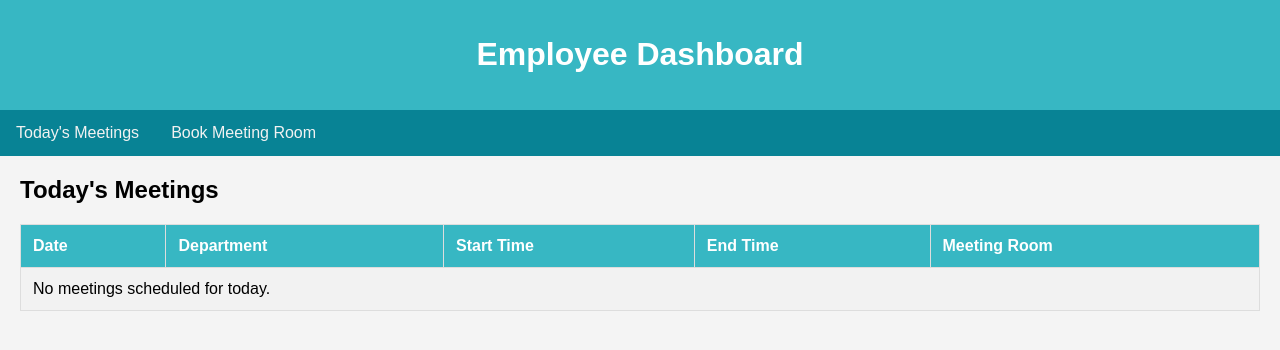
After one commit to FATHIMA-NS/meetings.metro.com, a PHP site: page /new_employee_dashboard.php in a window 1280 px wide. The commit adds this page. Shown: the top 350 px of the page. Run offline with PHP 8.4, Linux system fonts and the light colour scheme; the visitor is signed in with stand-in values (Sample User, id 1); data that the repository does not hold is empty.

Commit message:
employee dashboard modified admin approval scripted

```diff
--- a/book_meeting.php
+++ b/book_meeting.php
@@ -34,7 +34,7 @@ if ($_SERVER["REQUEST_METHOD"] == "GET" && isset($_GET['date'])) {
             <input type="number" id="capacity" name="capacity" required><br>
             <label for="description">Description:</label>
             <textarea id="description" name="description" rows="4" cols="50"></textarea><br>
-            <label for="tea">Tea Required:</label>
+            <label for="tea">Refreshment Required:</label>
             <input type="checkbox" id="tea" name="tea" value="1"><br>
             <button type="submit">Check Availability</button>
         </form>
--- a/login.php
+++ b/login.php
@@ -36,7 +36,7 @@ if ($_SERVER['REQUEST_METHOD'] == 'POST') {
                 exit();
             } else if ($user_post == 'employee') {
                 $_SESSION['employee_logged_in'] = true; // This is crucial for the employee dashboard
-                header("Location: employee_dashboard.php");
+                header("Location: new_employee_dashboard.php");
                 exit();
             } else {
                 header("Location: login.php?error=Unknown user role");
--- /dev/null
+++ b/new_employee_dashboard.php
@@ -0,0 +1,132 @@
+<?php
+session_start();
+
+// Check if the user is logged in and is an employee
+if (!isset($_SESSION['user_id']) || $_SESSION['user_post'] !== 'employee') {
+    header("Location: login.php");
+    exit();
+}
+
+// Database connection
+$servername = "localhost";
+$username = "root";
+$password = "";
+$dbname = "metro_meetings";
+
+$conn = new mysqli($servername, $username, $password, $dbname);
+
+if ($conn->connect_error) {
+    die("Connection failed: " . $conn->connect_error);
+}
+
+// Fetch today's meetings
+$date = date('Y-m-d');
+$sql = "SELECT * FROM meetings WHERE meeting_date = '$date'";
+$result = $conn->query($sql);
+?>
+
+<!DOCTYPE html>
+<html lang="en">
+<head>
+    <meta charset="UTF-8">
+    <meta name="viewport" content="width=device-width, initial-scale=1.0">
+    <title>Employee Dashboard</title>
+    <style>
+        body {
+            font-family: Arial, sans-serif;
+            background-color: #f4f4f4;
+            margin: 0;
+            padding: 0;
+        }
+        .header {
+            background-color: #37B7C3;
+            color: white;
+            padding: 15px;
+            text-align: center;
+        }
+        .content {
+            padding: 20px;
+        }
+        .nav {
+            background-color: #088395;
+            overflow: hidden;
+        }
+        .nav a {
+            float: left;
+            display: block;
+            color: #f2f2f2;
+            text-align: center;
+            padding: 14px 16px;
+            text-decoration: none;
+        }
+        .nav a:hover {
+            background-color: #ddd;
+            color: black;
+        }
+        h2 {
+            margin-top: 0;
+        }
+        table {
+            width: 100%;
+            border-collapse: collapse;
+            margin-top: 20px;
+        }
+        table, th, td {
+            border: 1px solid #ddd;
+        }
+        th, td {
+            padding: 12px;
+            text-align: left;
+        }
+        th {
+            background-color: #37B7C3;
+            color: white;
+        }
+        tr:nth-child(even) {
+            background-color: #f2f2f2;
+        }
+    </style>
+</head>
+<body>
+    <div class="header">
+        <h1>Employee Dashboard</h1>
+    </div>
+
+    <div class="nav">
+        <a href="#">Today's Meetings</a>
+        <a href="employee_dashboard.php">Book Meeting Room</a>
+    </div>
+
+    <div class="content">
+        <h2>Today's Meetings</h2>
+        <table>
+            <tr>
+                <th>Date</th>
+                <th>Department</th>
+                <th>Start Time</th>
+                <th>End Time</th>
+                <th>Meeting Room</th>
+            </tr>
+            <?php
+            if ($result->num_rows > 0) {
+                while ($row = $result->fetch_assoc()) {
+                    echo "<tr>
+                        <td>" . date('d-m-Y', strtotime($row['meeting_date'])) . "</td>
+                        <td>" . htmlspecialchars($row['department']) . "</td>
+                        <td>" . date('H:i', strtotime($row['start_time'])) . "</td>
+                        <td>" . date('H:i', strtotime($row['end_time'])) . "</td>
+                        <td>" . htmlspecialchars($row['meeting_room']) . "</td>
+                    </tr>";
+                }
+            } else {
+                echo "<tr><td colspan='5'>No meetings scheduled for today.</td></tr>";
+            }
+            ?>
+        </table>
+    </div>
+</body>
+</html>
+
+<?php
+$conn->close();
+?>
--- a/registerform.php
+++ b/registerform.php
@@ -1,4 +1,3 @@
-<!-- register.html -->
 <!DOCTYPE html>
 <html lang="en">
 <head>
```
Also changed, not shown: approve.php (added, +27 -0 lines), connection.php (added, +14 -0 lines), employee_dashboard.php (+90 -22 lines), register.php (+1 -8 lines).
